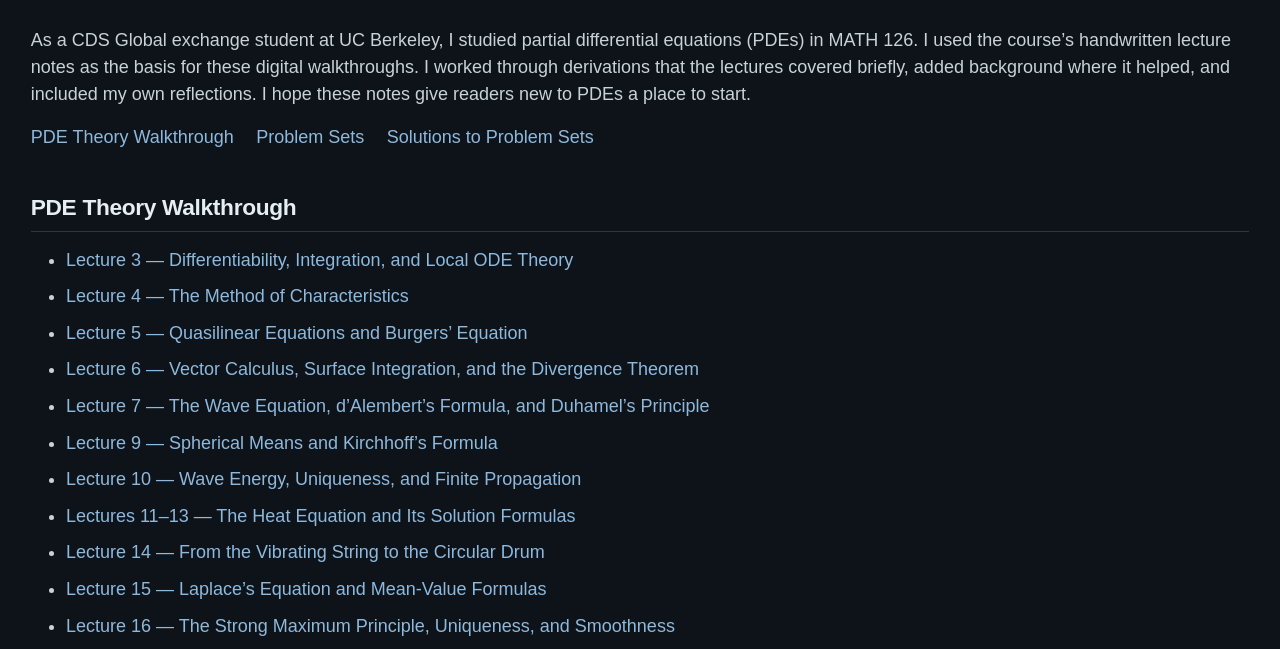
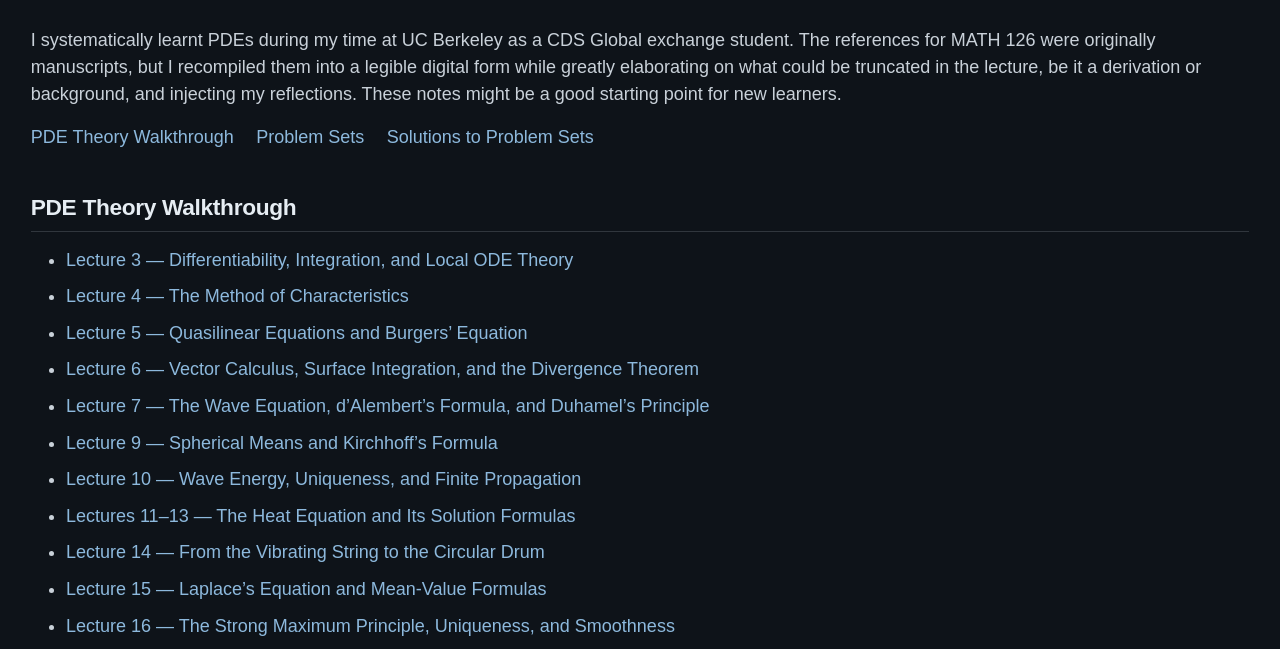
Before and after one commit to JonathanHe01/jonathanhe01.github.io, a plain HTML site: page pdes/index.html in a window 1280 px wide. Shown: the part 128-777 px from the top of the page. Drawn offline with Linux system fonts and the light colour scheme.

Commit message:
Use Jonathan’s wording in the PDE prologue

```diff
--- a/pdes/index.html
+++ b/pdes/index.html
@@ -22,7 +22,7 @@
   </header>
   <main class="wrap section-page article" id="main">
     <h1>PDEs</h1>
-    <p>As a CDS Global exchange student at UC Berkeley, I studied partial differential equations (PDEs) in MATH 126. I used the course’s handwritten lecture notes as the basis for these digital walkthroughs. I worked through derivations that the lectures covered briefly, added background where it helped, and included my own reflections. I hope these notes give readers new to PDEs a place to start.</p>
+    <p>I systematically learnt PDEs during my time at UC Berkeley as a CDS Global exchange student. The references for MATH 126 were originally manuscripts, but I recompiled them into a legible digital form while greatly elaborating on what could be truncated in the lecture, be it a derivation or background, and injecting my reflections. These notes might be a good starting point for new learners.</p>
     <nav class="pde-navigation" aria-label="PDE resource categories">
       <a href="#walkthroughs">PDE Theory Walkthrough</a>
       <a href="#problem-sets">Problem Sets</a>
```
